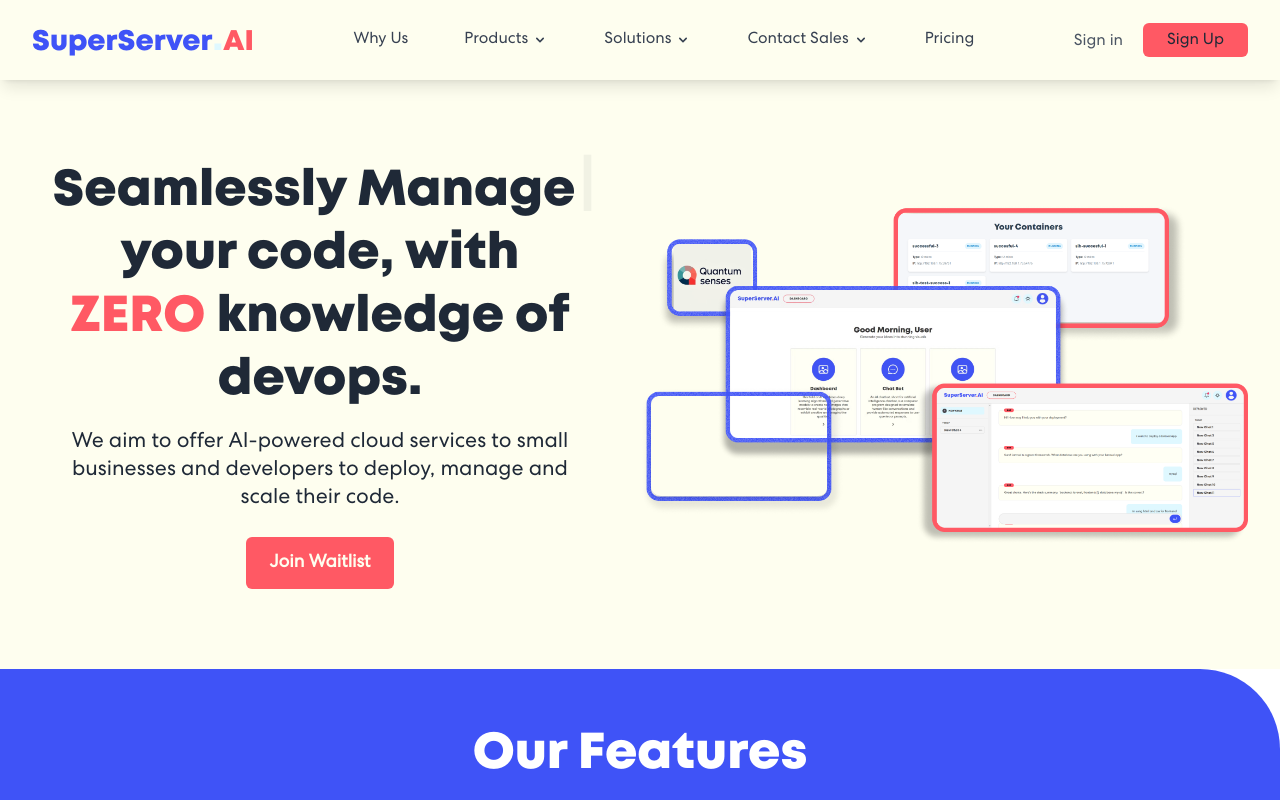
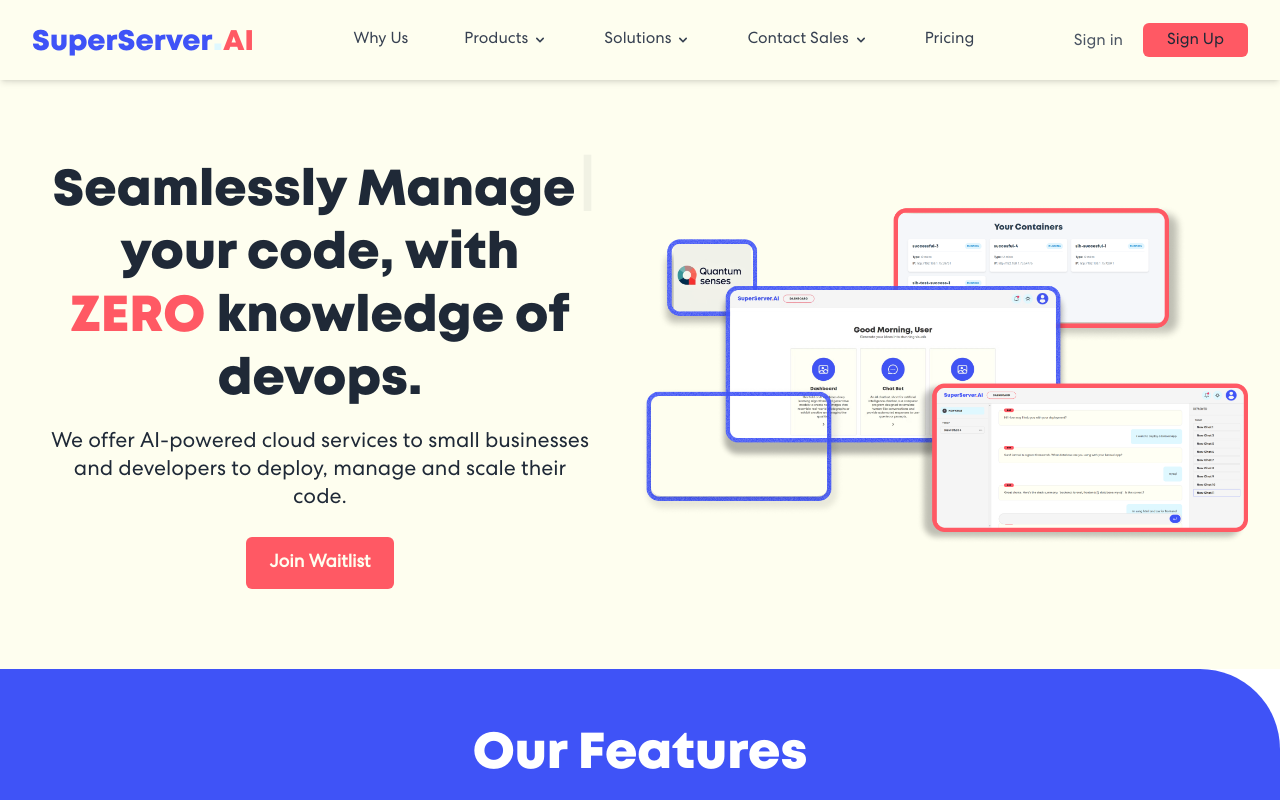
Before and after one commit to Avinier/SuperServerAI-LandingPage, a React (Vite) app: page / in a window 1280 px wide. Shown: the top 800 px of the page. Built offline with nearby package versions, Linux system fonts and the light colour scheme; grey boxes are pictures that could not be loaded.

Commit message:
Update Hero.jsx

```diff
--- a/src/components/Hero.jsx
+++ b/src/components/Hero.jsx
@@ -68,7 +68,7 @@
       `}</style>
           </h1>
           <p className="text-base text-center sm:text-lg lg:text-xl text-text mb-6 font-body">
-            We aim to offer AI-powered cloud services to small businesses and
+            We offer AI-powered cloud services to small businesses and
             developers to deploy, manage and scale  their code.
           </p>
           <div className="flex flex-col sm:flex-row justify-center lg:justify-start space-y-4 sm:space-y-0 sm:space-x-4">
```
